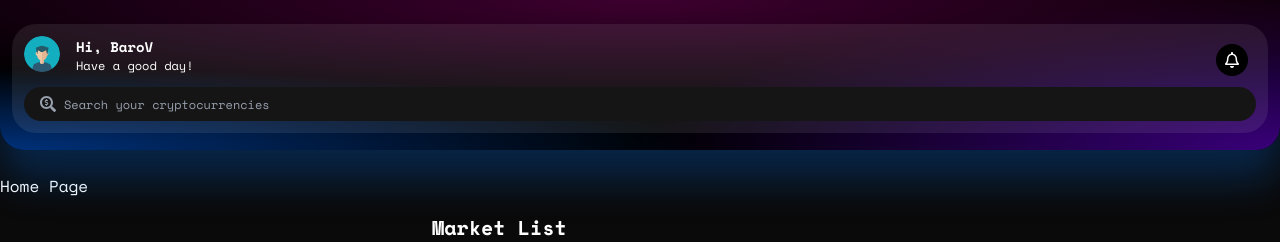
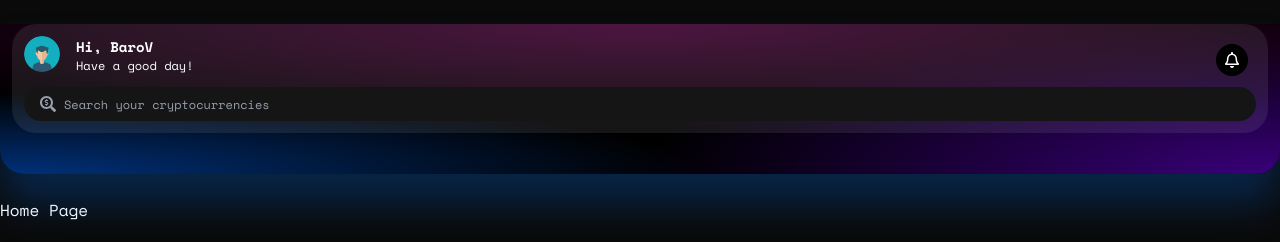
Before and after one commit to hieubui27/Vistia-Web, a Next.js app in the folder vistia/: page / in a window 1280 px wide. Shown: the top 242 px of the page. Built offline with nearby package versions, Linux system fonts and the light colour scheme; no server answers.

Commit message:
Sticky header

```diff
--- a/vistia/src/components/Header/DynamicHeader.tsx
+++ b/vistia/src/components/Header/DynamicHeader.tsx
@@ -13,7 +13,10 @@ const DynamicHeader = () => {
     }
     return (
         <>
-            {HeaderComponent && <HeaderComponent />}
+            <div className="sticky top-0">
+                {HeaderComponent && <HeaderComponent />}
+            </div>
+
         </>
     )
 }
--- a/vistia/src/components/Header/HomeHeader.tsx
+++ b/vistia/src/components/Header/HomeHeader.tsx
@@ -6,7 +6,7 @@ import ava from "../../../public/images/147142.png";
 
 const HomeHeader = () => {
     return (
-        <div className="relative h-[150px] bg-black rounded-b-3xl mb-6 shadow-[0_30px_40px_#0077FF40]">
+        <div className="relative  h-[150px] bg-black rounded-b-3xl mb-6 shadow-[0_30px_40px_#0077FF40]">
             {/* background gradient */}
             <div className="absolute inset-0 size-full rounded-b-3xl bg-[radial-gradient(ellipse_70%_70%_at_top_center,#3D002F,rgba(255,255,255,0)),radial-gradient(ellipse_50%_100%_at_bottom_right,#39007A,rgba(255,255,255,0)),radial-gradient(ellipse_55%_55%_at_bottom_left,#00317A,rgba(255,255,255,0))]"></div>
 
```
